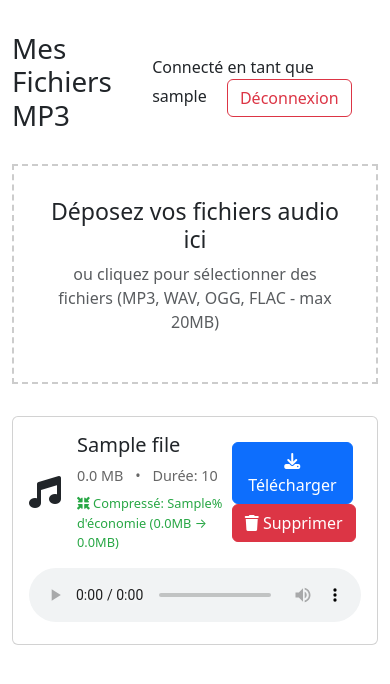
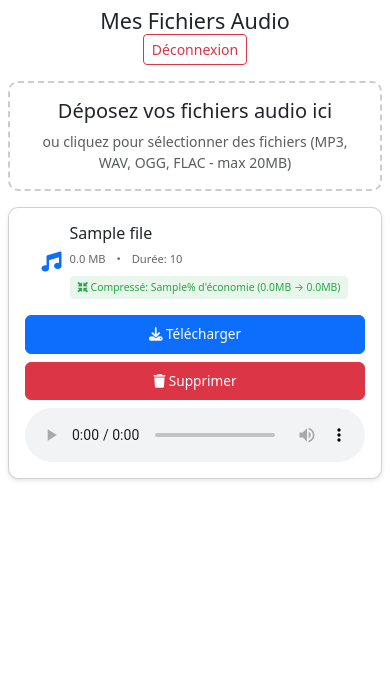
Before and after one commit to JLussiez/Audio-file-manager, a Flask app: template templates/files.html in a window 390 px wide. Shown: the top 684 px of the page. Run offline with Flask 3, Linux system fonts and the light colour scheme; the template is opened without the code that fills it: most values are stand-ins (such as "Sample title", 1, 10 or a date in 2020); some libraries are stand-ins or nearby versions.

Commit message:
fix style desktop/mobile

```diff
--- /dev/null
+++ b/static/css/base.css
@@ -0,0 +1,61 @@
+/* Styles de base communs */
+.container {
+    max-width: 800px;
+    margin-top: 1rem;
+    padding: 0 1rem;
+}
+
+.file-card {
+    margin-bottom: 1rem;
+    border-radius: 10px;
+    box-shadow: 0 2px 4px rgba(0,0,0,0.1);
+}
+
+.file-icon {
+    color: #0d6efd;
+}
+
+.upload-area {
+    border: 2px dashed #ccc;
+    text-align: center;
+    cursor: pointer;
+    border-radius: 10px;
+    transition: all 0.3s ease;
+}
+
+.upload-area:hover {
+    border-color: #0d6efd;
+    background-color: rgba(13, 110, 253, 0.05);
+}
+
+.audio-player {
+    width: 100%;
+}
+
+.file-info {
+    display: flex;
+    flex-direction: column;
+}
+
+.file-details {
+    color: #666;
+}
+
+.compression-info {
+    color: #28a745;
+    background-color: rgba(40, 167, 69, 0.1);
+    border-radius: 4px;
+}
+
+.toast {
+    position: fixed;
+    top: 20px;
+    right: 20px;
+    z-index: 1000;
+}
+
+.btn-group-mobile {
+    display: flex;
+    gap: 0.5rem;
+    margin-top: 0.5rem;
+}
--- /dev/null
+++ b/static/css/mobile.css
@@ -0,0 +1,80 @@
+/* Styles spécifiques aux appareils mobiles */
+@media (max-width: 768px) {
+    .container {
+        margin-top: 1rem;
+        padding: 0 0.5rem;
+    }
+
+    .file-icon {
+        font-size: 1.25rem;
+        margin-right: 0.5rem;
+    }
+
+    .upload-area {
+        padding: 1rem;
+        margin-bottom: 1rem;
+    }
+
+    .upload-area h3 {
+        font-size: 1.25rem;
+    }
+
+    .file-details {
+        font-size: 0.75rem;
+        margin-top: 0.25rem;
+    }
+
+    .compression-info {
+        font-size: 0.7rem;
+        margin-top: 0.5rem;
+        padding: 0.25rem 0.5rem;
+    }
+
+    .toast {
+        max-width: 90%;
+    }
+
+    .btn-group-mobile {
+        flex-direction: column;
+        margin-top: 1rem;
+        width: 100%;
+    }
+
+    .btn-mobile {
+        width: 100%;
+        padding: 0.5rem;
+        font-size: 0.9rem;
+    }
+
+    .card-title {
+        font-size: 1rem;
+        margin-bottom: 0.5rem;
+    }
+
+    .file-card .card-body {
+        padding: 1rem;
+    }
+
+    .d-flex.justify-content-between {
+        flex-direction: column;
+    }
+}
+
+/* Styles pour les très petits écrans */
+@media (max-width: 576px) {
+    .container {
+        margin-top: 0.5rem;
+    }
+
+    .file-details {
+        font-size: 0.7rem;
+    }
+
+    .compression-info {
+        font-size: 0.65rem;
+    }
+
+    .btn-mobile {
+        font-size: 0.85rem;
+    }
+}
--- /dev/null
+++ b/static/js/main.js
@@ -0,0 +1,100 @@
+document.addEventListener('DOMContentLoaded', function() {
+    const uploadArea = document.getElementById('uploadArea');
+    const fileInput = document.getElementById('fileInput');
+    const uploadToast = new bootstrap.Toast(document.getElementById('uploadToast'));
+
+    // Gestionnaire d'événements pour la zone de dépôt
+    uploadArea.addEventListener('click', () => fileInput.click());
+    uploadArea.addEventListener('dragover', (e) => {
+        e.preventDefault();
+        uploadArea.style.borderColor = '#666';
+    });
+    uploadArea.addEventListener('dragleave', () => {
+        uploadArea.style.borderColor = '#ccc';
+    });
+    uploadArea.addEventListener('drop', (e) => {
+        e.preventDefault();
+        uploadArea.style.borderColor = '#ccc';
+        handleFiles(e.dataTransfer.files);
+    });
+
+    // Gestionnaire d'événements pour la sélection de fichiers
+    fileInput.addEventListener('change', () => handleFiles(fileInput.files));
+
+    // Gestionnaire d'événements pour les boutons de suppression
+    document.querySelectorAll('.delete-file').forEach(button => {
+        button.addEventListener('click', function() {
+            const filename = this.dataset.filename;
+            if (confirm('Êtes-vous sûr de vouloir supprimer ce fichier ?')) {
+                deleteFile(filename);
+            }
+        });
+    });
+});
+
+function formatSize(bytes) {
+    return (bytes / 1024 / 1024).toFixed(2) + ' MB';
+}
+
+function showToast(message) {
+    document.getElementById('toastBody').textContent = message;
+    uploadToast.show();
+}
+
+function handleFiles(files) {
+    for (let file of files) {
+        if (file.size > 20 * 1024 * 1024) {
+            showToast('Le fichier ' + file.name + ' dépasse la taille maximale de 20MB');
+            continue;
+        }
+        uploadFile(file);
+    }
+}
+
+function uploadFile(file) {
+    const formData = new FormData();
+    formData.append('file', file);
+
+    fetch('/upload', {
+        method: 'POST',
+        body: formData
+    })
+    .then(response => response.json())
+    .then(data => {
+        if (data.error) {
+            showToast(data.error);
+        } else {
+            let message = 'Fichier téléchargé avec succès';
+            if (data.compression_info) {
+                message += `\nCompression: ${data.compression_info.compression_ratio}% d'économie`;
+                message += `\nTaille originale: ${formatSize(data.compression_info.original_size)}`;
+                message += `\nTaille compressée: ${formatSize(data.compression_info.compressed_size)}`;
+            }
+            showToast(message);
+            location.reload();
+        }
+    })
+    .catch(error => {
+        console.error('Error:', error);
+        showToast('Une erreur est survenue lors du téléchargement');
+    });
+}
+
+function deleteFile(filename) {
+    fetch(`/delete/${filename}`, {
+        method: 'DELETE'
+    })
+    .then(response => response.json())
+    .then(data => {
+        if (data.error) {
+            showToast(data.error);
+        } else {
+            showToast('Fichier supprimé avec succès');
+            location.reload();
+        }
+    })
+    .catch(error => {
+        console.error('Error:', error);
+        showToast('Une erreur est survenue lors de la suppression');
+    });
+}
--- a/templates/files.html
+++ b/templates/files.html
@@ -3,68 +3,25 @@
 <head>
     <meta charset="UTF-8">
     <meta name="viewport" content="width=device-width, initial-scale=1.0">
-    <title>Mes Fichiers MP3</title>
+    <title>Mes Fichiers Audio</title>
     <link href="https://cdn.jsdelivr.net/npm/bootstrap@5.3.2/dist/css/bootstrap.min.css" rel="stylesheet">
-    <style>
-        .container {
-            max-width: 800px;
-            margin-top: 2rem;
-        }
-        .file-card {
-            margin-bottom: 1rem;
-        }
-        .file-icon {
-            font-size: 2rem;
-            margin-right: 1rem;
-        }
-        .upload-area {
-            border: 2px dashed #ccc;
-            padding: 2rem;
-            text-align: center;
-            margin-bottom: 2rem;
-            cursor: pointer;
-        }
-        .upload-area:hover {
-            border-color: #666;
-        }
-        .audio-player {
-            width: 100%;
-            margin-top: 1rem;
-        }
-        .file-info {
-            display: flex;
-            flex-direction: column;
-        }
-        .file-details {
-            font-size: 0.9rem;
-            color: #666;
-        }
-        .compression-info {
-            font-size: 0.8rem;
-            color: #28a745;
-            margin-top: 0.5rem;
-        }
-        .toast {
-            position: fixed;
-            top: 20px;
-            right: 20px;
-            z-index: 1000;
-        }
-    </style>
+    <link href="{{ url_for('static', filename='css/base.css') }}" rel="stylesheet">
+    <link href="{{ url_for('static', filename='css/desktop.css') }}" rel="stylesheet" media="(min-width: 769px)">
+    <link href="{{ url_for('static', filename='css/mobile.css') }}" rel="stylesheet" media="(max-width: 768px)">
 </head>
 <body>
     <div class="container">
-        <div class="d-flex justify-content-between align-items-center mb-4">
-            <h1>Mes Fichiers MP3</h1>
-            <div>
-                <span class="me-3">Connecté en tant que {{ username }}</span>
-                <a href="{{ url_for('logout') }}" class="btn btn-outline-danger">Déconnexion</a>
+        <div class="d-flex justify-content-between align-items-center mb-3">
+            <h1 class="h4 mb-0">Mes Fichiers Audio</h1>
+            <div class="d-flex align-items-center">
+                <span class="me-2 small d-none d-md-inline">Connecté en tant que {{ username }}</span>
+                <a href="{{ url_for('logout') }}" class="btn btn-outline-danger btn-sm">Déconnexion</a>
             </div>
         </div>
 
         <div class="upload-area" id="uploadArea">
-            <h3>Déposez vos fichiers audio ici</h3>
-            <p class="text-muted">ou cliquez pour sélectionner des fichiers (MP3, WAV, OGG, FLAC - max 20MB)</p>
+            <h3 class="h5">Déposez vos fichiers audio ici</h3>
+            <p class="text-muted small mb-0">ou cliquez pour sélectionner des fichiers (MP3, WAV, OGG, FLAC - max 20MB)</p>
             <input type="file" id="fileInput" multiple accept=".mp3,.wav,.ogg,.flac" style="display: none;">
         </div>
 
@@ -72,12 +29,14 @@
             {% for file in files %}
             <div class="card file-card">
                 <div class="card-body">
-                    <div class="d-flex align-items-center">
+                    <div class="d-flex flex-column">
+                        <div class="d-flex align-items-center justify-content-between">
+                            <div class="d-flex align-items-center flex-grow-1">
                                 <div class="file-icon">
                                     <i class="fas fa-music"></i>
                                 </div>
-                        <div class="file-info flex-grow-1">
-                            <h5 class="card-title">{{ file.name }}</h5>
+                                <div class="file-info">
+                                    <h5 class="card-title mb-1">{{ file.name }}</h5>
                                     <div class="file-details">
                                         <span>{{ (file.size / 1024 / 1024)|round(2) }} MB</span>
                                         <span class="mx-2">•</span>
@@ -91,19 +50,21 @@
                                     </div>
                                     {% endif %}
                                 </div>
-                        <div>
-                            <a href="{{ url_for('download_file', filename=file.name) }}" class="btn btn-primary me-2">
+                            </div>
+                            <div class="btn-group-mobile">
+                                <a href="{{ url_for('download_file', filename=file.name) }}" class="btn btn-primary btn-mobile">
                                     <i class="fas fa-download"></i> Télécharger
                                 </a>
-                            <button class="btn btn-danger delete-file" data-filename="{{ file.name }}">
+                                <button class="btn btn-danger btn-mobile delete-file" data-filename="{{ file.name }}">
                                     <i class="fas fa-trash"></i> Supprimer
                                 </button>
                             </div>
                         </div>
-                    <audio controls class="audio-player">
+                        <audio controls class="audio-player mt-2">
                             <source src="{{ url_for('download_file', filename=file.name) }}" type="audio/mpeg">
                             Votre navigateur ne supporte pas l'élément audio.
                         </audio>
+                    </div>
                 </div>
             </div>
             {% endfor %}
@@ -121,94 +82,6 @@
 
     <script src="https://cdn.jsdelivr.net/npm/bootstrap@5.3.2/dist/js/bootstrap.bundle.min.js"></script>
     <script src="https://kit.fontawesome.com/a076d05399.js"></script>
-    <script>
-        const uploadArea = document.getElementById('uploadArea');
-        const fileInput = document.getElementById('fileInput');
-        const uploadToast = new bootstrap.Toast(document.getElementById('uploadToast'));
-
-        uploadArea.addEventListener('click', () => fileInput.click());
-        uploadArea.addEventListener('dragover', (e) => {
-            e.preventDefault();
-            uploadArea.style.borderColor = '#666';
-        });
-        uploadArea.addEventListener('dragleave', () => {
-            uploadArea.style.borderColor = '#ccc';
-        });
-        uploadArea.addEventListener('drop', (e) => {
-            e.preventDefault();
-            uploadArea.style.borderColor = '#ccc';
-            handleFiles(e.dataTransfer.files);
-        });
-
-        fileInput.addEventListener('change', () => handleFiles(fileInput.files));
-
-        function formatSize(bytes) {
-            return (bytes / 1024 / 1024).toFixed(2) + ' MB';
-        }
-
-        function showToast(message) {
-            document.getElementById('toastBody').textContent = message;
-            uploadToast.show();
-        }
-
-        function handleFiles(files) {
-            for (let file of files) {
-                if (file.size > 20 * 1024 * 1024) {
-                    showToast('Le fichier ' + file.name + ' dépasse la taille maximale de 20MB');
-                    continue;
-                }
-                const formData = new FormData();
-                formData.append('file', file);
-
-                fetch('/upload', {
-                    method: 'POST',
-                    body: formData
-                })
-                .then(response => response.json())
-                .then(data => {
-                    if (data.error) {
-                        showToast(data.error);
-                    } else {
-                        let message = 'Fichier téléchargé avec succès';
-                        if (data.compression_info) {
-                            message += `\nCompression: ${data.compression_info.compression_ratio}% d'économie`;
-                            message += `\nTaille originale: ${formatSize(data.compression_info.original_size)}`;
-                            message += `\nTaille compressée: ${formatSize(data.compression_info.compressed_size)}`;
-                        }
-                        showToast(message);
-                        location.reload();
-                    }
-                })
-                .catch(error => {
-                    console.error('Error:', error);
-                    showToast('Une erreur est survenue lors du téléchargement');
-                });
-            }
-        }
-
-        document.querySelectorAll('.delete-file').forEach(button => {
-            button.addEventListener('click', function() {
-                const filename = this.dataset.filename;
-                if (confirm('Êtes-vous sûr de vouloir supprimer ce fichier ?')) {
-                    fetch(`/delete/${filename}`, {
-                        method: 'DELETE'
-                    })
-                    .then(response => response.json())
-                    .then(data => {
-                        if (data.error) {
-                            showToast(data.error);
-                        } else {
-                            showToast('Fichier supprimé avec succès');
-                            location.reload();
-                        }
-                    })
-                    .catch(error => {
-                        console.error('Error:', error);
-                        showToast('Une erreur est survenue lors de la suppression');
-                    });
-                }
-            });
-        });
-    </script>
+    <script src="{{ url_for('static', filename='js/main.js') }}"></script>
 </body>
 </html>
```
Also changed, not shown: static/css/desktop.css (added, +60 -0 lines). Lines whose indentation alone changed are shown as unchanged.
